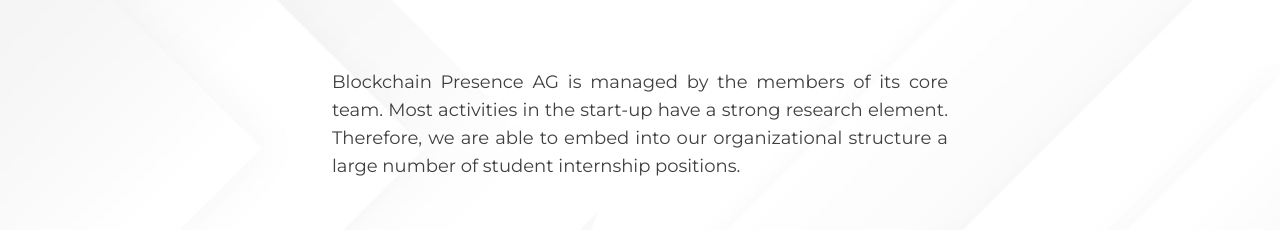
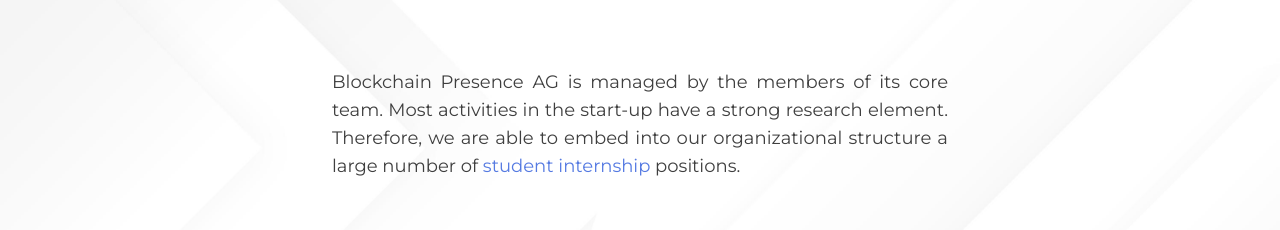
Before and after one commit to migub/BCP-Website-Next, a Next.js app: page /about-us in a window 1280 px wide. Shown: the part 184-414 px from the top of the page. Built offline with nearby package versions, Linux system fonts and the light colour scheme.

Commit message:
added link to about us

```diff
--- a/components/Layout/Navbar.js
+++ b/components/Layout/Navbar.js
@@ -23,7 +23,7 @@ const Navbar = (props) => {
 
   useEffect(() => {
     const handleScroll = () => {
-      const show = window.scrollY > 90;
+      const show = window.scrollY > 50;
       if (show) {
         setNavBackground("bg-white shadow-lg text-black");
         setMobileMenuColor("black");
--- a/pages/about-us.js
+++ b/pages/about-us.js
@@ -1,15 +1,32 @@
 import Image from "next/image";
 import TitleSection from "../components/TitleSection";
 import TeamItem from "../components/sections/aboutus/TeamItem";
+import { useRouter } from "next/router";
 
 const AboutUs = () => {
+  const router = useRouter();
+
   return (
     <div>
       <TitleSection
         title="About Us"
         className="h-[300px] lg:h-[100px] lg:pt-64 lg:pb-44"
         subtitleStyle="lg:text-justify"
-        subTitle="Blockchain Presence AG is managed by the members of its core team. Most activities in the start-up have a strong research element. Therefore, we are able to embed into our organizational structure a large number of student internship positions."
+        subTitle={
+          <div>
+            Blockchain Presence AG is managed by the members of its core team.
+            Most activities in the start-up have a strong research element.
+            Therefore, we are able to embed into our organizational structure a
+            large number of{" "}
+            <span
+              onClick={() => router.push("/internships")}
+              className="text-blue-700 cursor-pointer"
+            >
+              student internship
+            </span>{" "}
+            positions.
+          </div>
+        }
       />
       <div className="flex flex-col w-full items-center justify-center md:w-2/3 max-w-[1000px] py-20 m-auto pb-28">
         <div className="text-3xl font-bold">Core Team</div>
--- a/pages/learn-more.js
+++ b/pages/learn-more.js
@@ -26,6 +26,7 @@ const LearnMore = () => {
             .
           </div>
         }
+        subtitleStyle="text-justify sm:text-justify"
       />
       <div className="my-20 overflow-hidden">
         {/* <div className="relative flex w-full h-[300px] space-x-20   justify-center ">
```
